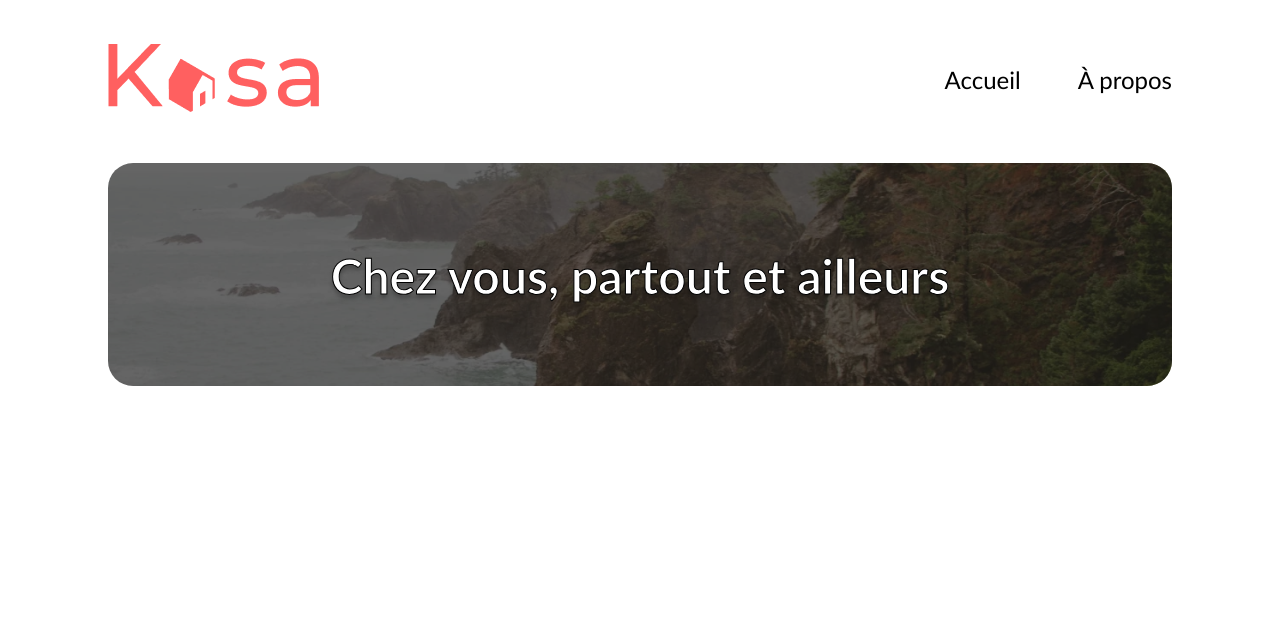
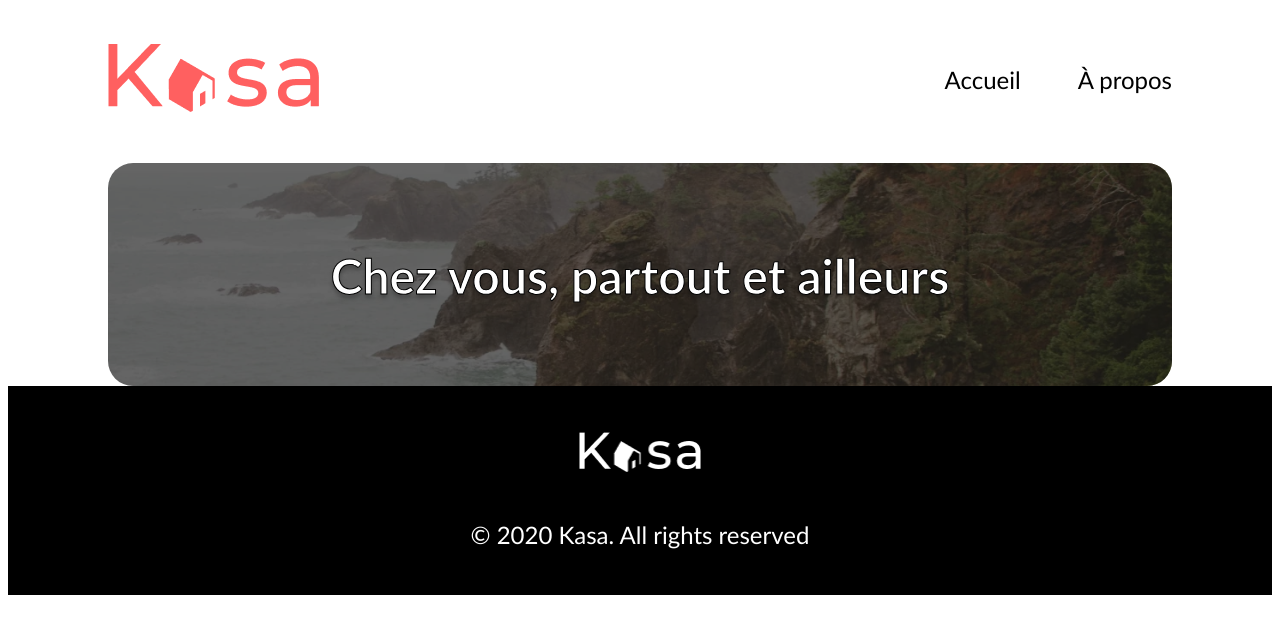
Before and after one commit to CodeSnaker/Projet_6_react_app, a React (Vite) app: page / in a window 1280 px wide. Shown: the top 634 px of the page. Built offline with nearby package versions, Linux system fonts and the light colour scheme.

Commit message:
Made Footer

```diff
--- a/src/components/Footer/index.jsx
+++ b/src/components/Footer/index.jsx
@@ -0,0 +1,12 @@
+import LogoFooter from "../../assets/logo_kasa_footer.png";
+
+function Footer() {
+    return (
+        <footer>
+            <img src={LogoFooter} alt='Logo Kasa en blanc' />
+            <div className='copyright'>© 2020 Kasa. All rights reserved</div>
+        </footer>
+    );
+}
+
+export default Footer;
--- a/src/index.scss
+++ b/src/index.scss
@@ -84,3 +84,22 @@ h1 {
   font-size: 3.2em;
   line-height: 1.1;
 }
+
+footer {
+  height: 209px;
+  background-color: black;
+  display: flex;
+  flex-direction: column;
+  justify-content: space-evenly;
+  align-items: center;
+
+  img {
+    width: 122px;
+  }
+
+  .copyright {
+    color: white;
+    font-size: 24px;
+    font-weight: 500;
+  }
+}
--- a/src/main.jsx
+++ b/src/main.jsx
@@ -5,6 +5,7 @@ import Home from "./pages/Home";
 import Apropos from "./pages/Apropos";
 import NotFound from "./pages/NotFound";
 import Header from "./components/Header";
+import Footer from "./components/Footer";
 import "./index.scss";
 
 ReactDOM.createRoot(document.getElementById("root")).render(
@@ -16,6 +17,7 @@ ReactDOM.createRoot(document.getElementById("root")).render(
                 <Route path='/A-propos' element={<Apropos />} />
                 <Route path='*' element={<NotFound />} />
             </Routes>
+            <Footer />
         </Router>
     </React.StrictMode>
 );
```
Also changed, not shown: src/assets/logo_kasa_footer.png (added).
